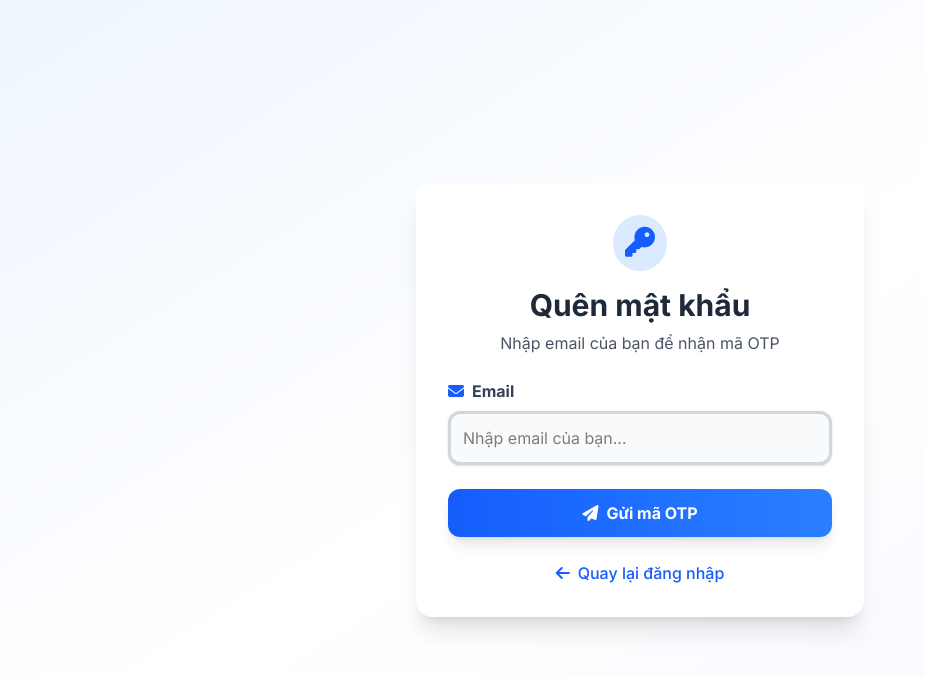
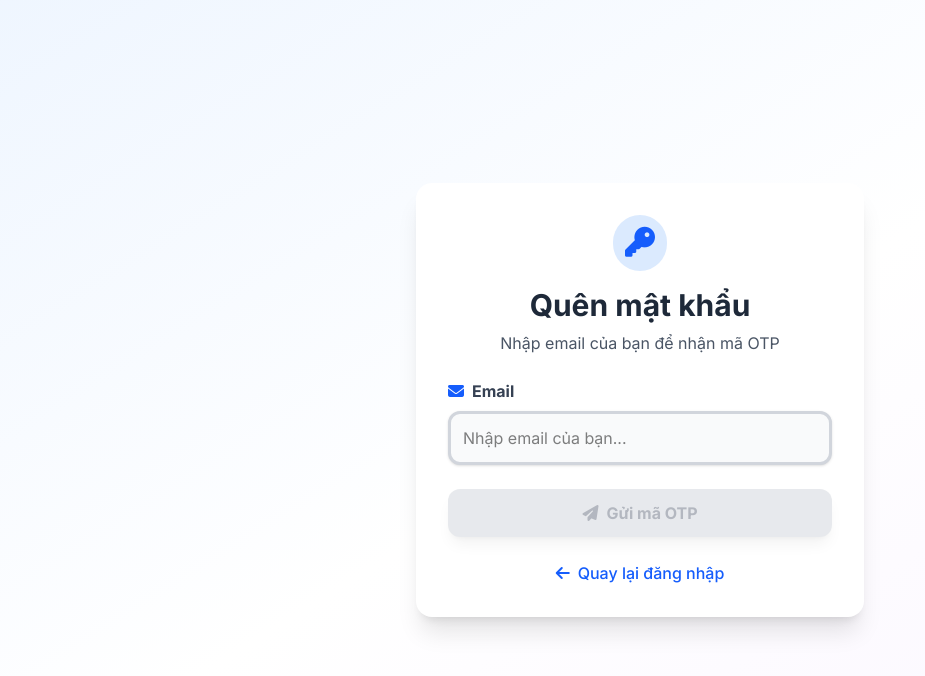
Before and after one commit to tranduc2601/BlogHub, a React (Vite) app: page /forgot-password in a window 1280 px wide. Shown: the top 676 px of the page, without its empty margins (0-925 px from the left). Built offline with nearby package versions, Linux system fonts and the light colour scheme; no server answers.

Commit message:
Improve_5

```diff
--- a/src/modules/auth/pages/ForgotPasswordPage.tsx
+++ b/src/modules/auth/pages/ForgotPasswordPage.tsx
@@ -320,10 +320,10 @@ export default function ForgotPasswordPage() {
 
             <button
               type="submit"
-              disabled={isLoading}
+              disabled={isLoading || !email.trim()}
               className={`w-full py-3 rounded-xl font-semibold transition-all duration-300 shadow-lg ${
-                isLoading
-                  ? "bg-gray-300 text-gray-500 cursor-not-allowed"
+                isLoading || !email.trim()
+                  ? "bg-gray-300 text-gray-500 cursor-not-allowed opacity-50"
                   : "bg-gradient-to-r from-blue-600 to-blue-500 text-white hover:from-blue-700 hover:to-blue-600 hover:shadow-xl hover:scale-105 active:scale-95 cursor-pointer"
               }`}
             >
--- a/src/modules/posts/pages/HomePage.tsx
+++ b/src/modules/posts/pages/HomePage.tsx
@@ -27,6 +27,11 @@ export default function HomePage() {
     postId: number;
     totalReactions: number;
   }>({ isOpen: false, postId: 0, totalReactions: 0 });
+
+  useEffect(() => {
+    window.scrollTo(0, 0);
+  }, []);
+
   useEffect(() => {
     const fetchStats = async () => {
       try {
--- a/src/modules/posts/pages/SavedPostsPage.tsx
+++ b/src/modules/posts/pages/SavedPostsPage.tsx
@@ -82,6 +82,10 @@ export default function SavedPostsPage() {
 
 
   const hasActiveFilters = searchTerm || selectedCategory;
+
+  useEffect(() => {
+    window.scrollTo(0, 0);
+  }, []);
 
   useEffect(() => {
     loadBookmarks();
--- a/src/modules/users/pages/ChangePasswordPage.tsx
+++ b/src/modules/users/pages/ChangePasswordPage.tsx
@@ -367,7 +367,7 @@ export default function ChangePasswordPage() {
         <div className="flex gap-3 mt-8">
           <button
             type="button"
-            className="flex-1 px-6 py-3 rounded-xl font-semibold transition-all duration-300 shadow bg-red-500 text-white-600 hover:from-gray-300 hover:to-gray-400 hover:text-gray-900 hover:shadow-xl hover:scale-105 active:scale-95 focus:outline-none focus:ring-2 focus:ring-gray-300 cursor-pointer"
+            className="flex-1 px-6 py-3 rounded-xl font-semibold transition-all duration-300 shadow bg-red-500 text-white hover:bg-red-600 hover:shadow-xl hover:scale-105 active:scale-95 focus:outline-none focus:ring-2 focus:ring-red-300 cursor-pointer"
             onClick={() => navigate("/profile")}
           >
             <i className="fa-solid fa-xmark mr-2"></i>
```
